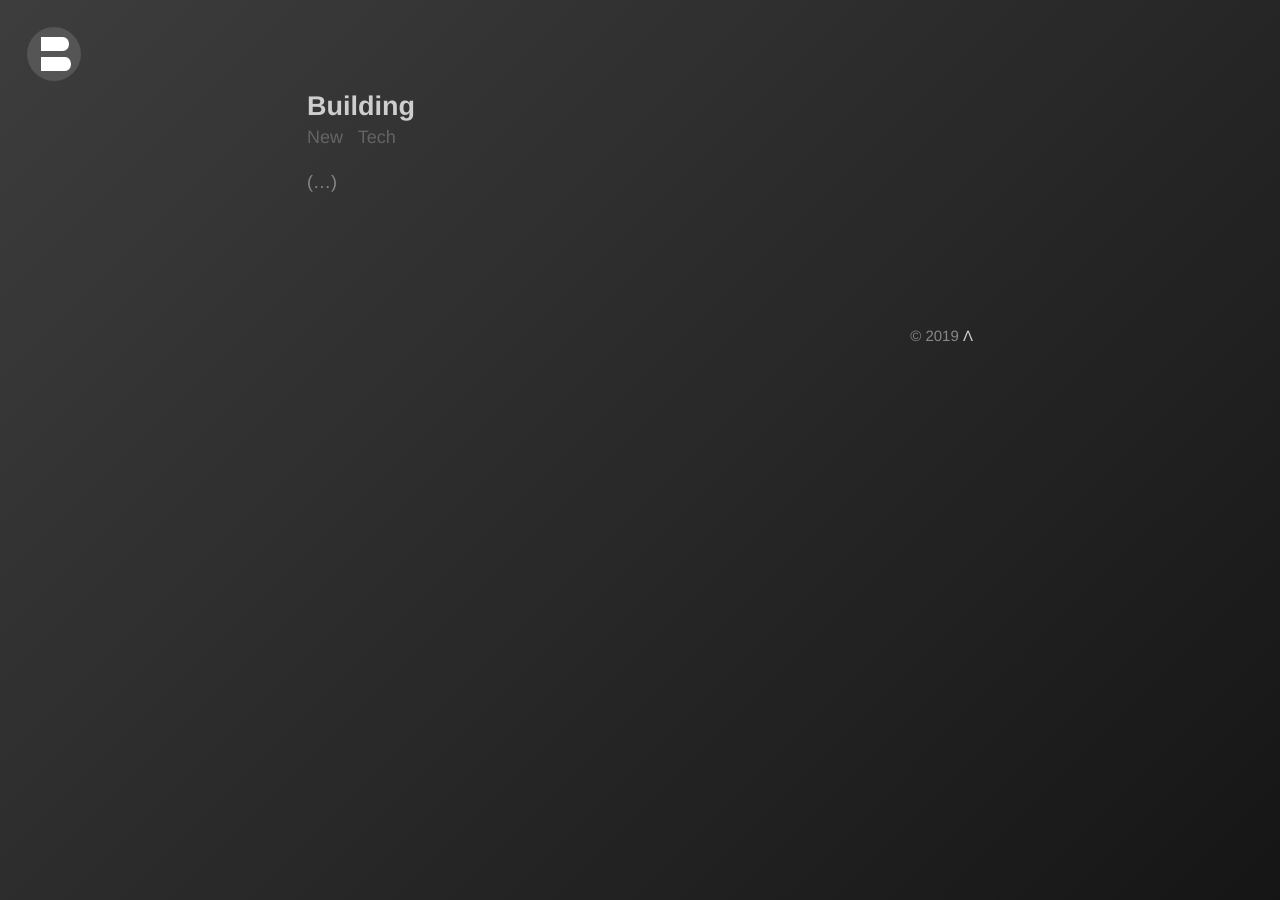
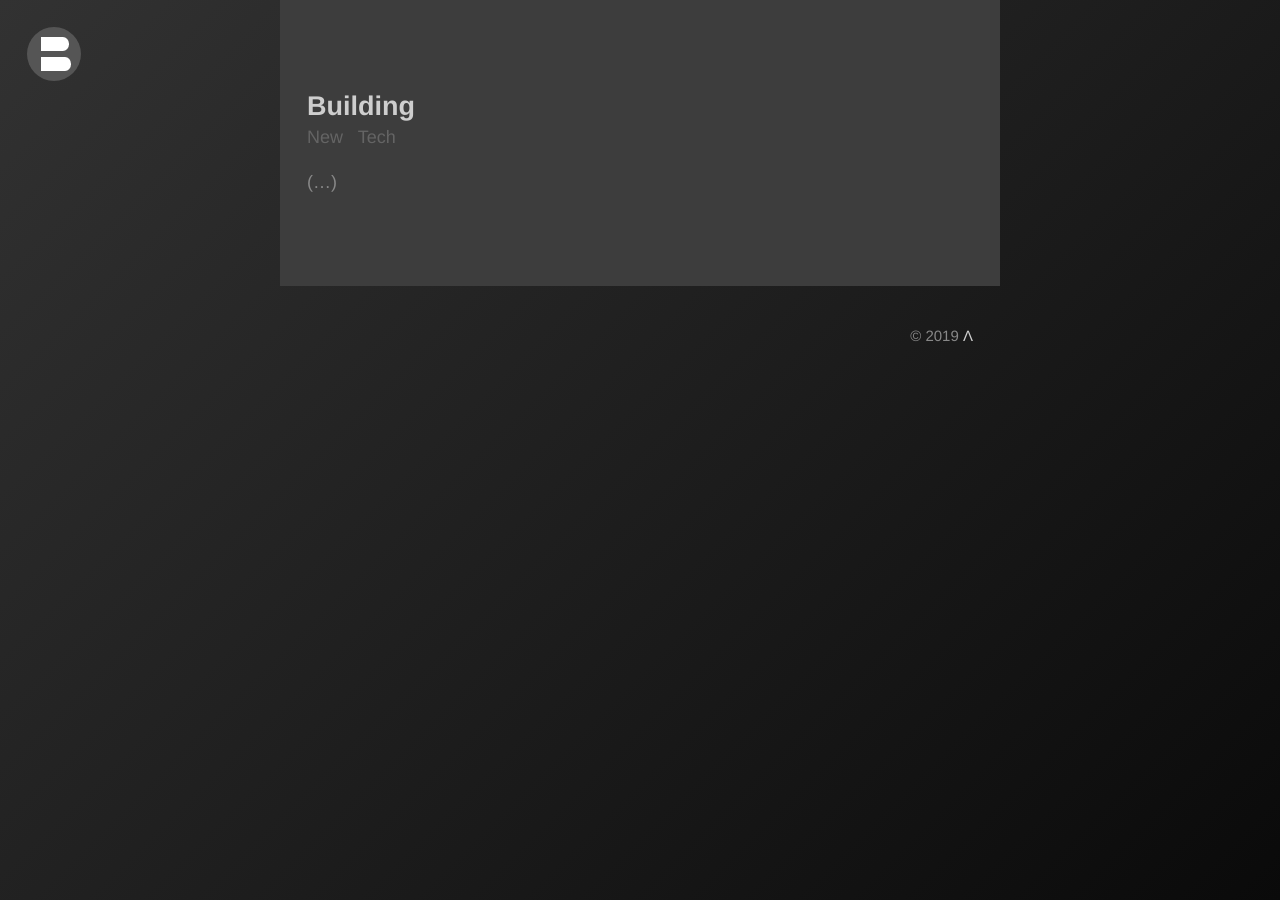
Before and after one commit to bonina/bonina.github.io, a Jekyll site: the page built from index.html, in a window 1280 px wide. Built offline with Jekyll 4.4.1, drawn with Linux system fonts in a browser that asks for light colours; the list of posts is cut into pages by our own code.

Commit message:
Update _layout.scss

```diff
--- a/_sass/_layout.scss
+++ b/_sass/_layout.scss
@@ -5,6 +5,7 @@
   padding-top: 1rem;
   margin-left: auto;
   margin-right: auto;
+  background: #3d3d3d;
 }
 
 .wrap {
@@ -22,8 +23,8 @@
   left: 0;
   z-index: 1;
   //padding: 4em;
-  background: linear-gradient(135deg, rgba(0,0,0,0) 0%,rgba(0,0,0,0.65) 100%);
-  //background: linear-gradient(135deg, rgba(50,50,50,1) 0%,rgba(10,10,10,1) 100%);
+  //background: linear-gradient(135deg, rgba(0,0,0,0) 0%,rgba(0,0,0,0.65) 100%);
+  background: linear-gradient(135deg, rgba(50,50,50,1) 0%,rgba(10,10,10,1) 100%);
   //background: #0A0A0A;
   //background-size: 200%;
 }
```
